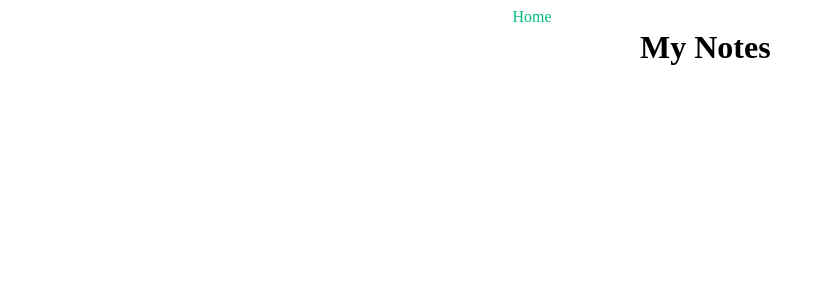
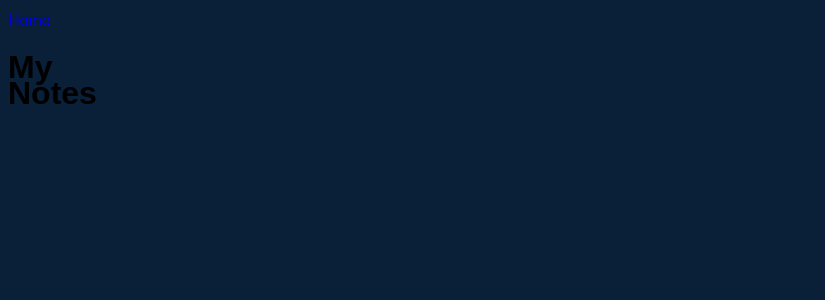
Before and after one commit to 7Hunter7/MyNotes, a Vue app: page / in a window 1280 px wide. Shown: the top 300 px of the page, without its empty margins (0-825 px from the left). Built offline with nearby package versions, Linux system fonts and the light colour scheme.

Commit message:
Updated 'main.css'

```diff
--- a/src/assets/main.css
+++ b/src/assets/main.css
@@ -1,12 +1,24 @@
 @import './base.css';
 
 #app {
-  max-width: 1280px;
+  max-width: 1920px;
   margin: 0 auto;
-  padding: 2rem;
+  padding: 0;
+
+  box-sizing: border-box;
+}
+body {
+  display: grid;
+  grid-template-columns: repeat(12, 1fr);
+  column-gap: 2.5rem;
+  background: var(--dark);
+  font-family: var(--font-family);
+  font-size: 1rem;
+  font-weight: 500;
   font-weight: normal;
+  line-height: 160%;
 }
-
+/*
 a,
 .green {
   text-decoration: none;
@@ -32,4 +44,4 @@ a,
     grid-template-columns: 1fr 1fr;
     padding: 0 2rem;
   }
-}
+} */
```
